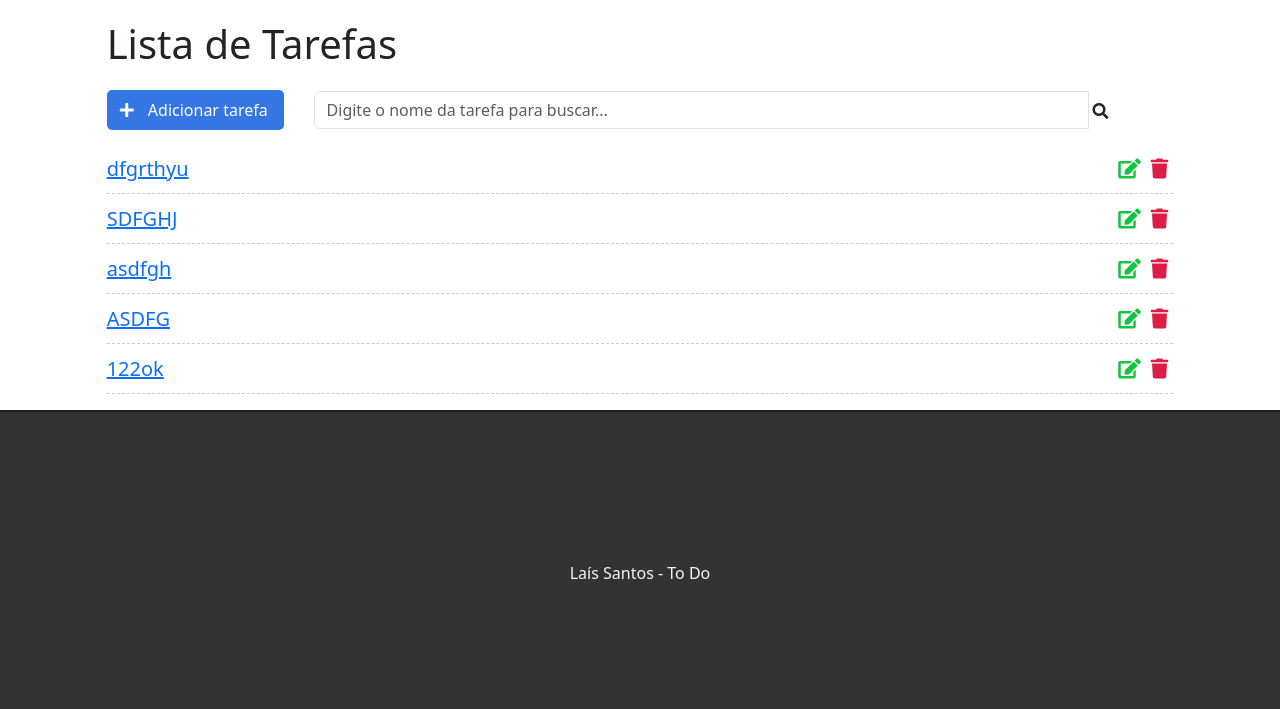
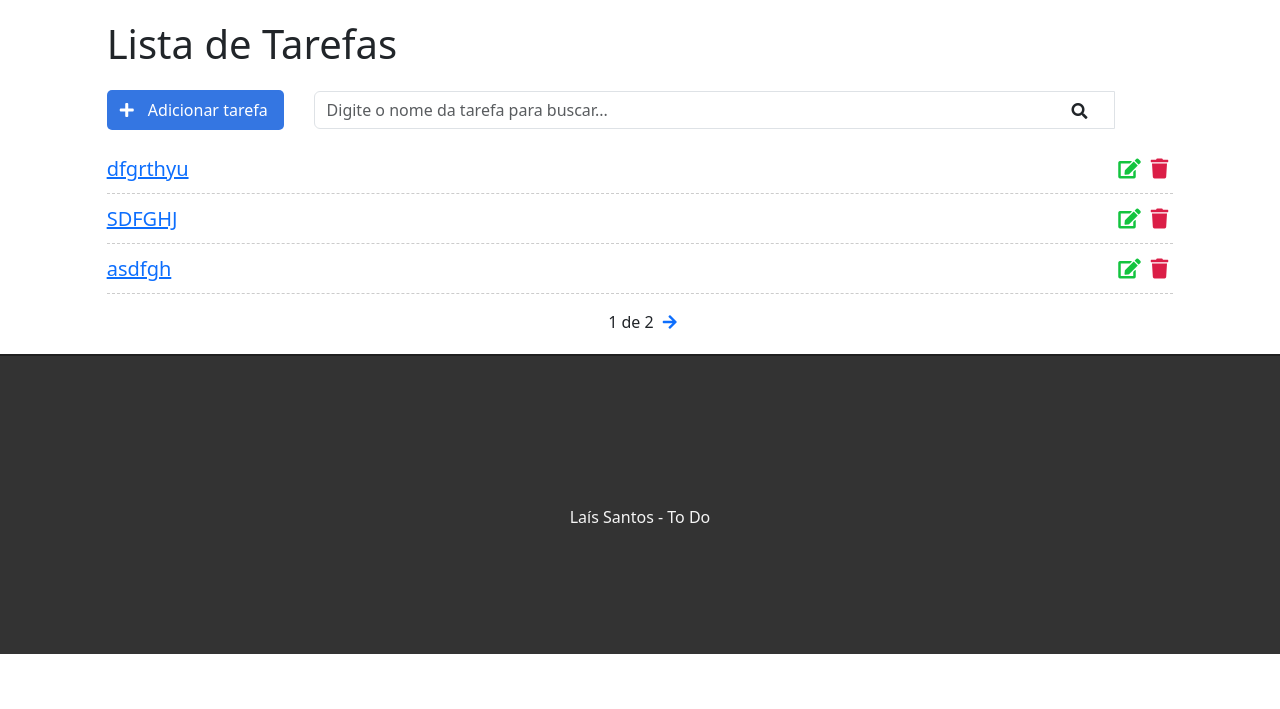
Before and after one commit to LaisDomingos/ToDo, a Django app: page / in a window 1280 px wide. Shown: the part 57-766 px from the top of the page. Run offline with Django 5.2, Linux system fonts and the light colour scheme; data comes from the database, SQL or seed files in the repository; both versions use the stored data as it was after the commit.

Commit message:
Add files via upload

```diff
--- a/projeto-todo/todo/tasks/static/css/style.css
+++ b/projeto-todo/todo/tasks/static/css/style.css
@@ -48,9 +48,9 @@
 /* Search */
 
 .fas.fa-search {
-    margin-top: 11.5px;
-    margin-left: 5px;
-    margin-right: 5px;
+    position: absolute;
+    top: 12px;
+    right: 26px;
 }
 
 .search-div {
@@ -108,11 +108,28 @@ footer p {
     position: relative;
 }
 
-/*Mensagens*/
+/* Messages */
+
 ul.messages {
     padding: 0;
 }
 
 ul.messages li {
-    list-style: none !important;
+    list-style: none;
 }
+
+/* Paginação */
+.pagination {
+    margin-bottom: 20px;
+}
+
+.step-links {
+    position: relative;
+    margin-left: auto;
+    margin-right: auto;
+}
+
+.step-links .current {
+    margin-left: 5px;
+    margin-right: 5px;
+}
--- /dev/null
+++ b/projeto-todo/todo/tasks/static/js/scripts.js
@@ -0,0 +1,18 @@
+$(document).ready(function() {
+
+    var deleteBtn = $('.delete-btn'); //seleciona o botão de deletar
+
+    $(deleteBtn).on('click', function(e) { //Uma função que vai ativar quando ele foi clicado
+
+        e.preventDefault();
+
+        var delLink = $(this).attr('href'); //pega o atributo href desse botão
+        var result = confirm('Quer deletar esta tarefa?');
+
+        if(result) {
+            window.location.href = delLink; //se ele clicou em ok, ele vai para o delLink
+        }
+
+    });
+
+});
--- a/projeto-todo/todo/tasks/templates/base.html
+++ b/projeto-todo/todo/tasks/templates/base.html
@@ -37,8 +37,11 @@
             <p>Laís Santos - To Do </p>
         </footer>
     </div>
-
+    <script
+    src="https://code.jquery.com/jquery-3.4.0.min.js"
+    integrity="sha256-BJeo0qm959uMBGb65z40ejJYGSgR7REI4+CW1fNKwOg="
+    crossorigin="anonymous"></script>
     <script src="https://cdn.jsdelivr.net/npm/bootstrap@5.3.2/dist/js/bootstrap.bundle.min.js" integrity="sha384-C6RzsynM9kWDrMNeT87bh95OGNyZPhcTNXj1NW7RuBCsyN/o0jlpcV8Qyq46cDfL" crossorigin="anonymous"></script>
-    <script src="{% static "js/script.js" %}"></script>
+    <script src="{% static 'js/scripts.js' %}"></script>
 </body>
 </html>
--- a/projeto-todo/todo/tasks/templates/tasks/list.html
+++ b/projeto-todo/todo/tasks/templates/tasks/list.html
@@ -29,10 +29,25 @@
         {% for task in tasks %}
         <li class="task-item">
             <span><a href="/task/{{task.id}}">{{task.title}}</a></span>
-            <a href="delete/{{task.id}}"><span><i class="fas fa-trash"></i></span></a>
+            <a href="delete/{{task.id}}" class="delete-btn"><span><i class="fas fa-trash"></i></span></a>
             <a href="edit/{{task.id}}"><span><i class="fas fa-edit"></i></span></a>
         </li>
         {% endfor %}
     </ul>
+    <div class="pagination"> <!--Para poder trocar de página -->
+        <span class="step-links">
+            {% if tasks.has_previous %} <!--Se tem página anterior-->
+                <a href="?page={{ tasks.previous_page_number }}"><i class="fas fa-arrow-left"></i></a> <!--Link para página anterior se existir página anterior-->
+            {% endif %}
+
+            <span class="current">
+                {{ tasks.number }} de {{ tasks.paginator.num_pages }} <!--Mostra a página atual, o num_pages mostra o número de páginas-->
+            </span>
+
+            {% if tasks.has_next %}
+                <a href="?page={{ tasks.next_page_number }}"><i class="fas fa-arrow-right"></i></a> <!--Link para a próxima página se existir-->
+            {% endif %}
+        </span>
+    </div>
 </div>
 {% endblock %}
--- a/projeto-todo/todo/tasks/views.py
+++ b/projeto-todo/todo/tasks/views.py
@@ -1,4 +1,5 @@
 from django.shortcuts import render, get_object_or_404, redirect
+from django.core.paginator import Paginator
 from django.http import HttpResponse
 from .forms import TaskForm
 from django.contrib import messages
@@ -6,7 +7,12 @@ from django.contrib import messages
 from .models import Task
 
 def taskList(request):
-    tasks = Task.objects.all().order_by('-created_at')
+    tasks_list = Task.objects.all().order_by('-created_at')
+    paginator = Paginator(tasks_list, 3) #para caso tenha mais de 3 páginas vão ser separados para a outra página
+
+    page = request.GET.get('page')
+    tasks = paginator.get_page(page) #vai mostrar 3 ná página que estã, página 1, 2...
+
     return render(request, 'tasks/list.html', {'tasks':tasks})
 
 def taskView(request, id):
```
Also changed, not shown: projeto-todo/todo/db.sqlite3.
